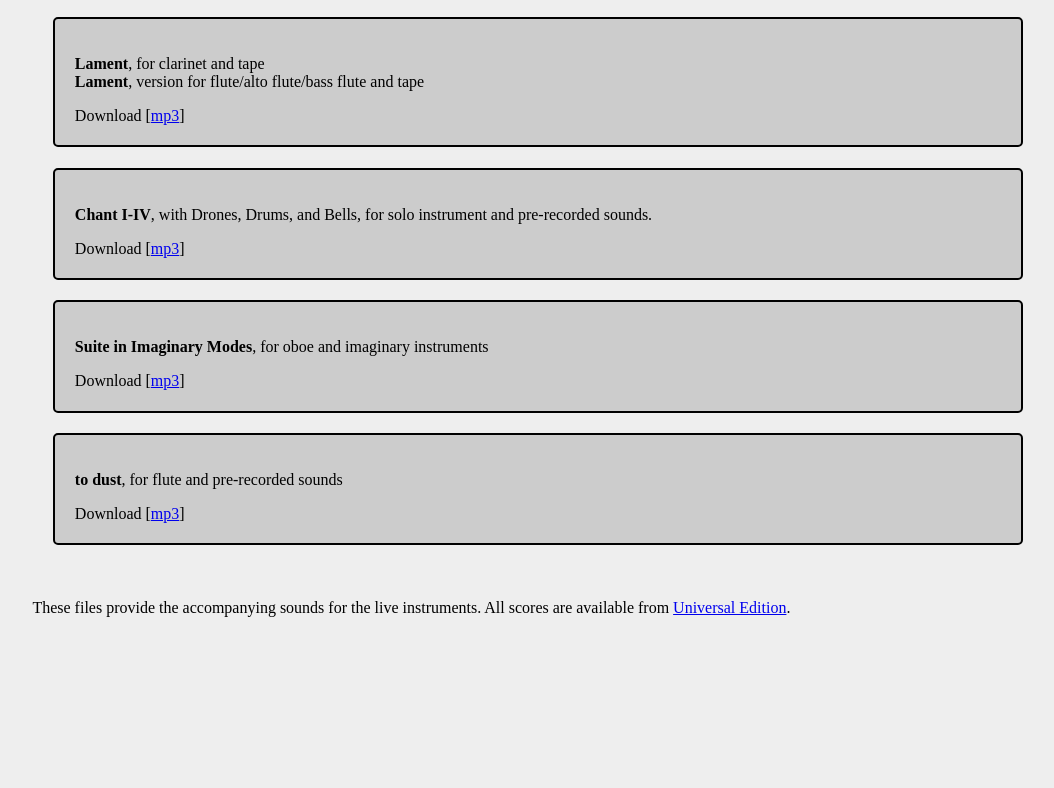
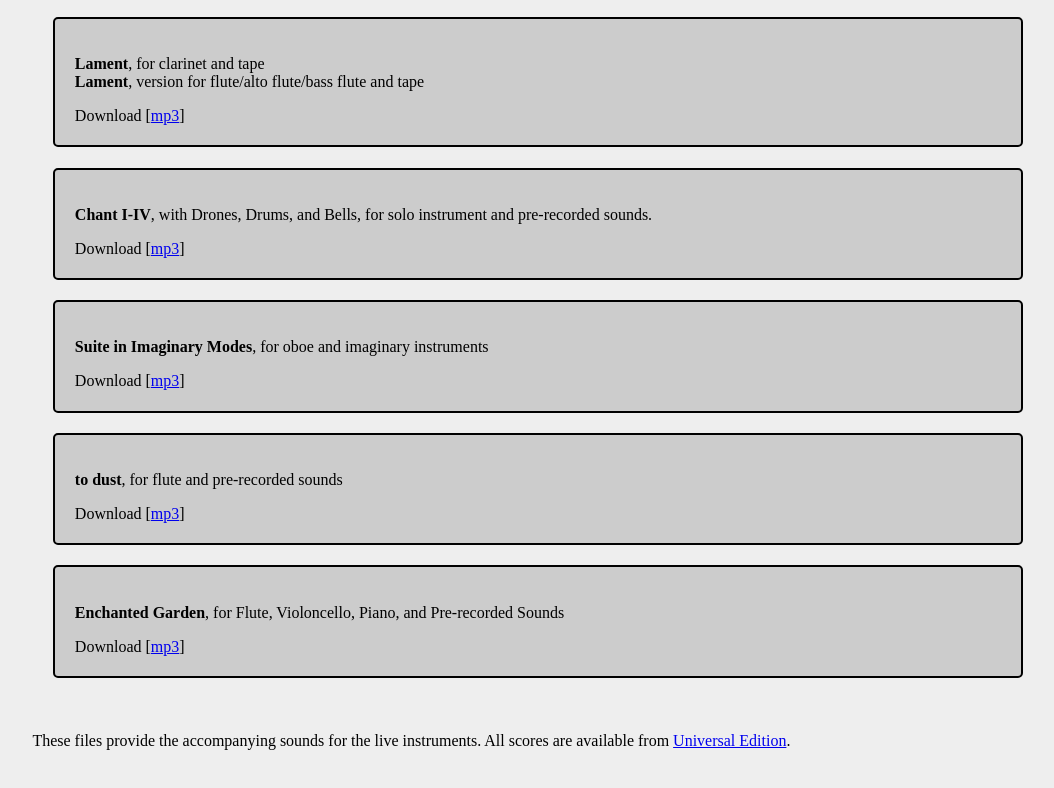
Before and after one commit to dkessner/dkmusic, a plain HTML site: page index.html in a window 1280 px wide. Shown: the part 352-1140 px from the top of the page, without its empty margins (102-1156 px from the left). Before the commit the page ends 1057 px from the top, so only its background shows below. Drawn offline with Linux system fonts and the light colour scheme.

Commit message:
added Enchanted Garden

```diff
--- a/index.html
+++ b/index.html
@@ -50,6 +50,12 @@
             Download [<a href="https://dl.dropboxusercontent.com/scl/fi/289xywoy6bpnm9gkhx9c0/KessnerDustElec.mp3?rlkey=yu4gclmb4rxva7ds7gm0otybm&dl=1">mp3</a>]
         </div>
 
+        <div class="recording">
+            <p class="description">
+            <b>Enchanted Garden</b>, for Flute, Violoncello, Piano, and Pre-recorded Sounds
+            </p>
+            Download [<a href="https://dl.dropboxusercontent.com/scl/fi/gfmc7sra5cfi74uep0tf5/KessnerEnchantedGardenElec1.mp3?rlkey=6kh16a38anay4657o3yd17c45&st=z9dq074e&dl=1">mp3</a>]
+        </div>
     <br/>
 
     <p>
```
